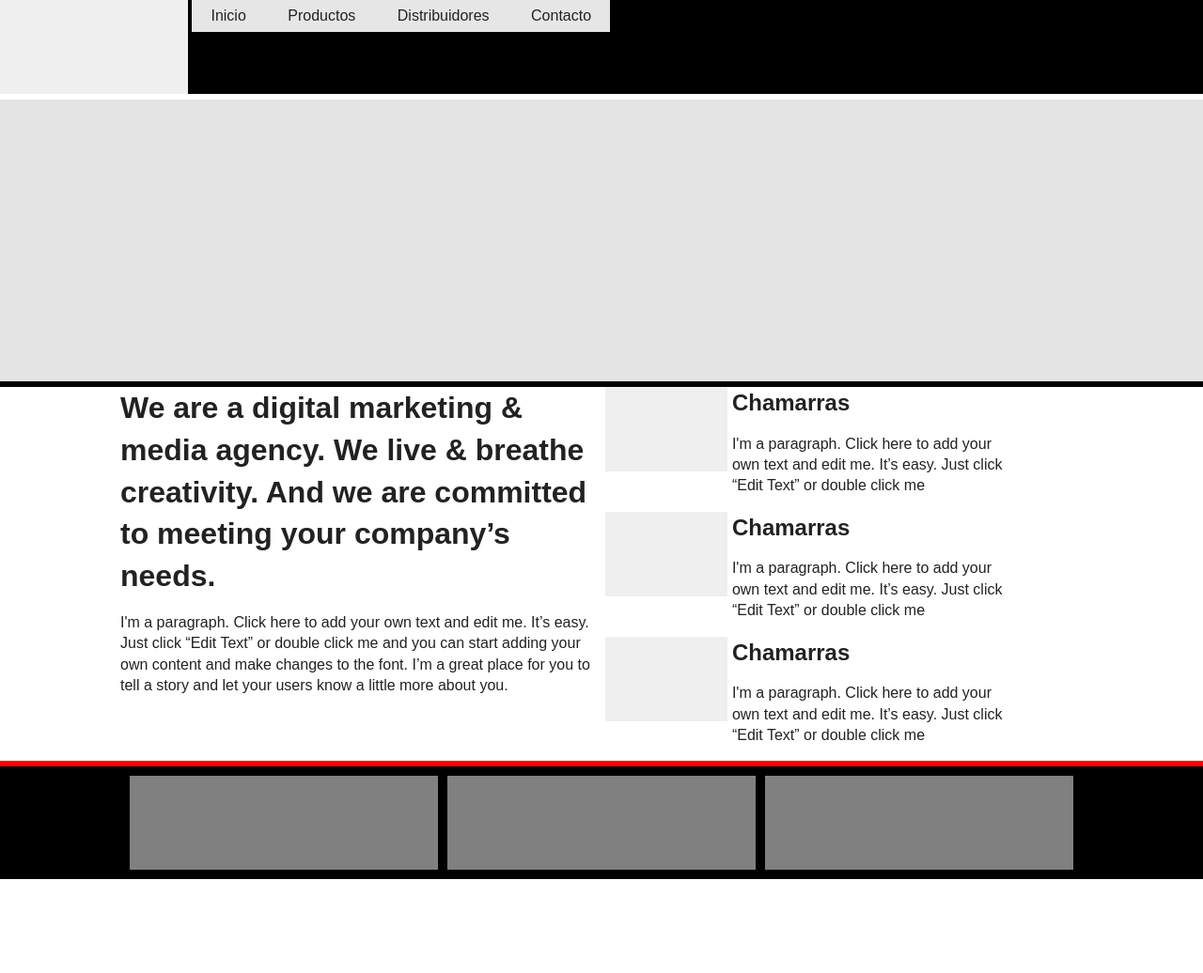
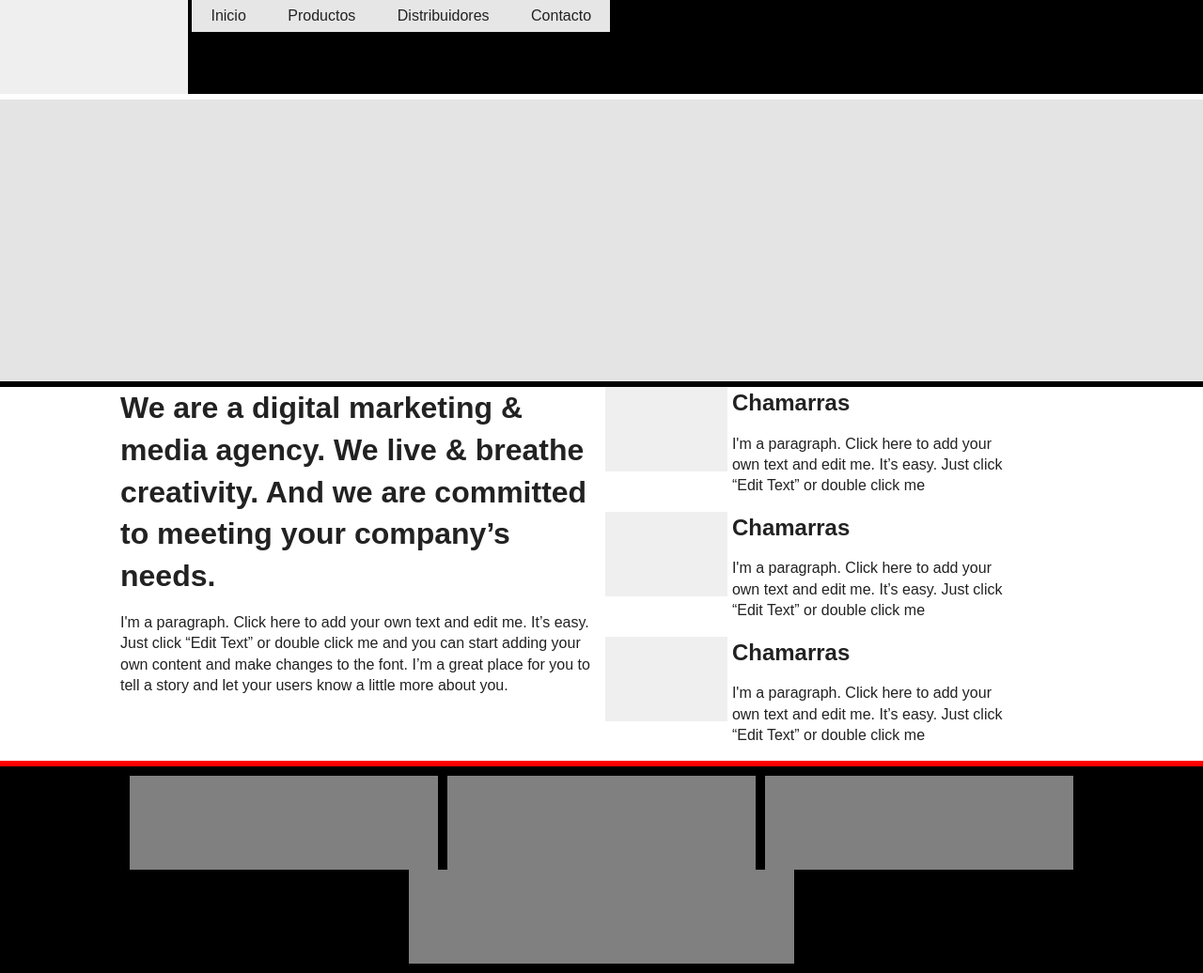
Before and after one commit to themarciano/proteam, a plain HTML site: page index.html in a window 1280 px wide. Shown: the whole page at 94% size. Before the commit the page ends 936 px from the top, so only its background shows below. Drawn offline with nearby package versions, Linux system fonts and the light colour scheme.

Commit message:
actIndex

```diff
--- a/index.html
+++ b/index.html
@@ -69,6 +69,9 @@
                 <section></section>
                 <section></section>
             </div>
+            <section id="copy">
+
+            </section>
         </footer>
         <script src="//ajax.googleapis.com/ajax/libs/jquery/1.10.2/jquery.min.js"></script>
         <script>window.jQuery || document.write('<script src="js/vendor/jquery-1.10.2.min.js"><\/script>')</script>
```
